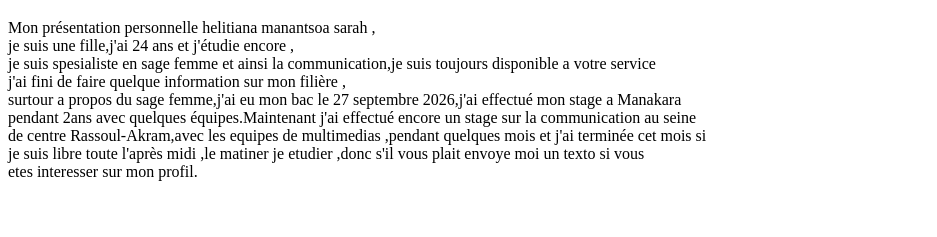
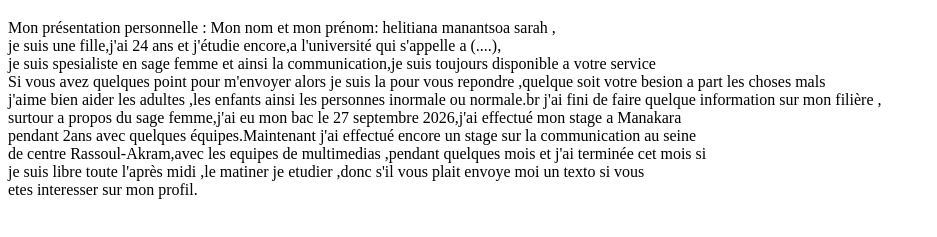
Before and after one commit to sarahfcra/sarahsiteweb, a plain HTML site: page index.html in a window 1280 px wide. Shown: the part 61-298 px from the top of the page, without its empty margins (0-937 px from the left). Drawn offline with Linux system fonts and the light colour scheme.

Commit message:
hello everyone now i want to tell you something important with my life

```diff
--- a/index.html
+++ b/index.html
@@ -13,10 +13,14 @@
         </header>
 
     </div>
-    Mon présentation personnelle
+    Mon présentation personnelle :
+    Mon nom et mon prénom:
+
     helitiana manantsoa sarah     , <br>
-    je suis une fille,j'ai 24 ans et j'étudie encore    ,<br>
+    je suis une fille,j'ai 24 ans et j'étudie encore,a l'université qui s'appelle a (....),<br>
     je suis spesialiste en sage femme et ainsi la communication,je suis toujours disponible a votre service <br>
+    Si vous avez quelques point pour m'envoyer alors je suis la pour vous repondre ,quelque soit votre besion a part les choses mals <br>
+    j'aime bien aider les adultes ,les enfants ainsi les personnes inormale ou normale.br
     j'ai fini de faire quelque information sur mon filière ,<br>
     surtour a propos du sage femme,j'ai eu mon bac le 27 septembre 2026,j'ai effectué mon stage a Manakara <br>
     pendant 2ans avec quelques équipes.Maintenant j'ai effectué encore un stage sur la communication au seine <br>
```
